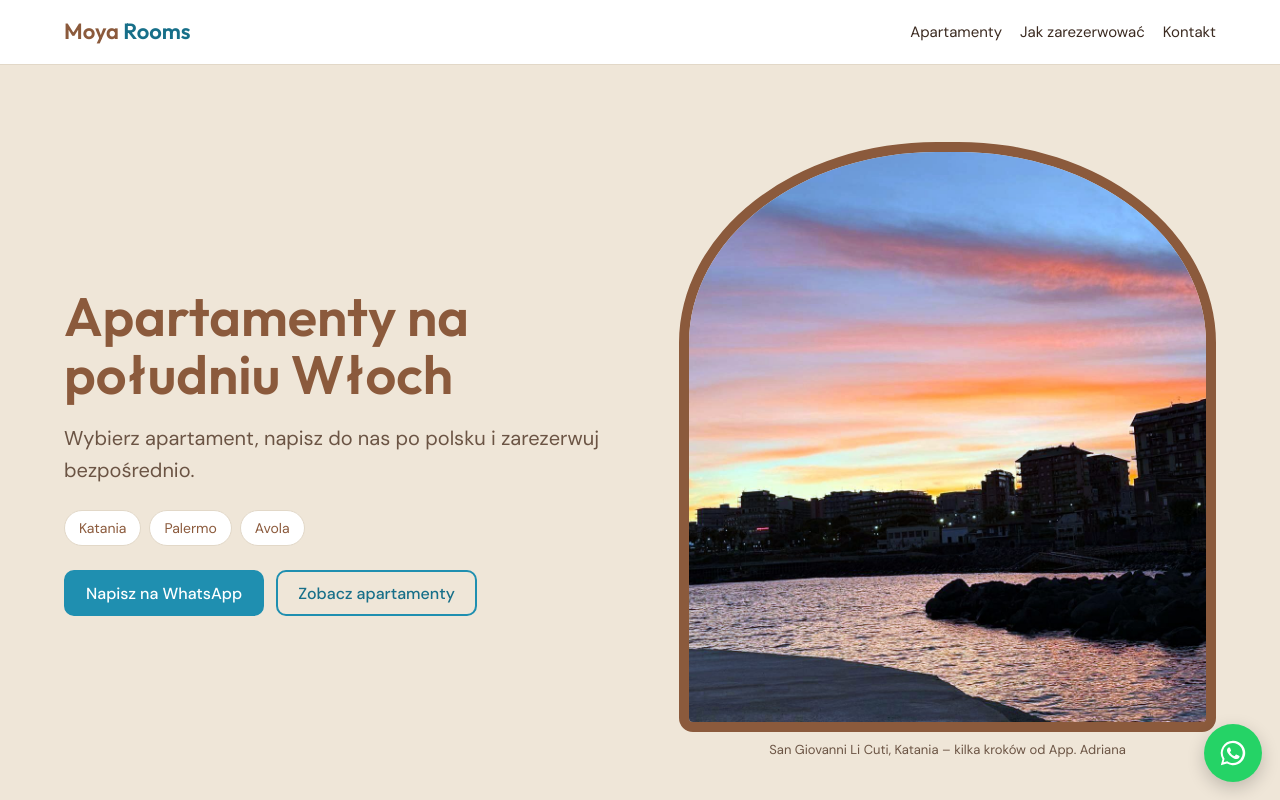
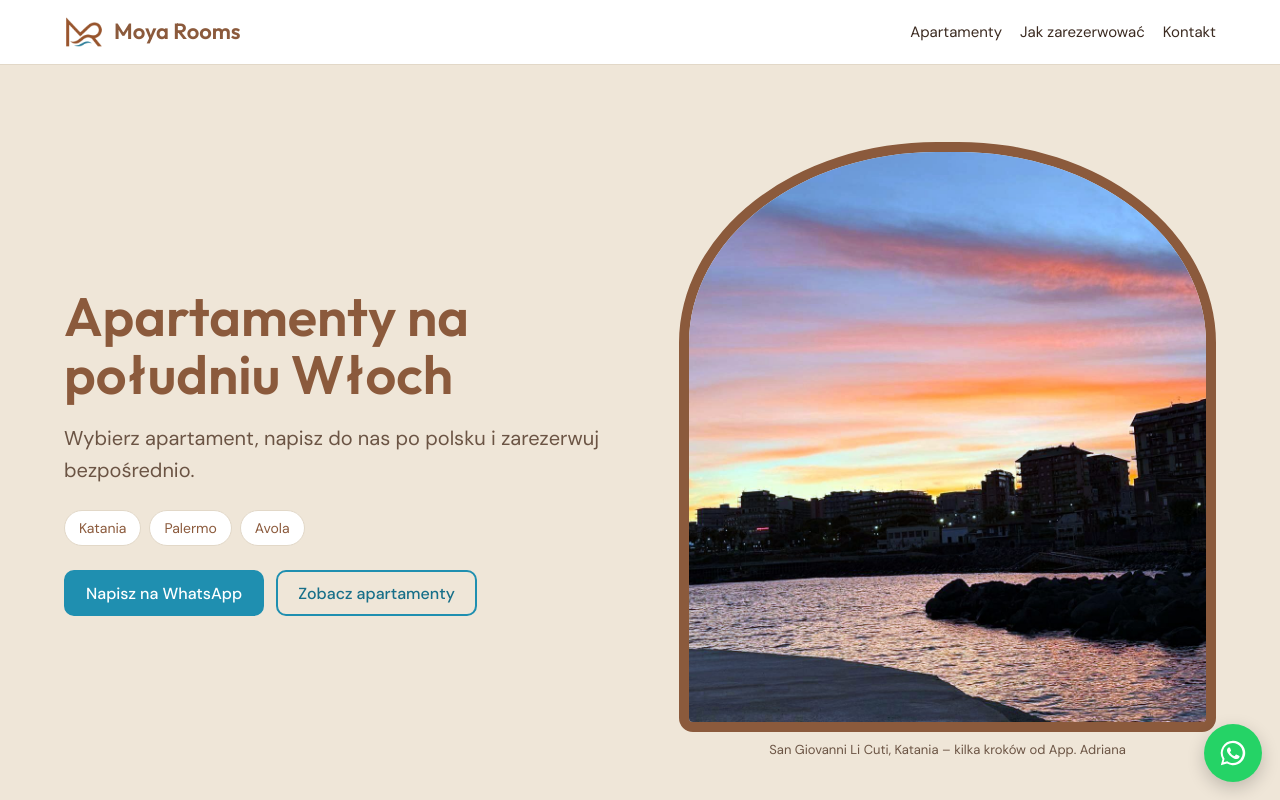
Before and after one commit to 1984clandestino/moyarooms, a plain HTML site: page index.html in a window 1280 px wide. Shown: the top 800 px of the page. Drawn offline with Linux system fonts and the light colour scheme.

Commit message:
Logo Moya Rooms nell'intestazione e nuove icone del sito
Co-Authored-By: Claude Opus 5.5 <noreply@anthropic.com>
Claude-Session: https://claude.ai/code/session_018qqhYGFdMpE4vrhNVTN2Et

```diff
--- a/index.html
+++ b/index.html
@@ -6,7 +6,8 @@
 <title>Moya Rooms – Apartamenty we Włoszech</title>
 <meta name="description" content="Apartamenty na południu Włoch: Katania, Palermo i Avola. Kontakt i rezerwacja po polsku.">
 <link rel="canonical" href="https://moyarooms.com/">
-<link rel="icon" href="favicon.svg" type="image/svg+xml">
+<link rel="icon" href="favicon-48.png" type="image/png" sizes="48x48">
+<link rel="apple-touch-icon" href="apple-touch-icon.png">
 <meta property="og:type" content="website">
 <meta property="og:locale" content="pl_PL">
 <meta property="og:site_name" content="Moya Rooms">
@@ -48,8 +49,9 @@ img{max-width:100%;display:block}
 .draft{background:var(--todo);color:var(--ink);text-align:center;font-size:14px;padding:8px 16px;border-bottom:1.5px dashed #c99a2e}
 header{position:sticky;top:0;z-index:5;background:color-mix(in srgb,var(--bg) 92%,transparent);backdrop-filter:blur(6px);border-bottom:1px solid var(--line)}
 .nav{display:flex;align-items:center;justify-content:space-between;gap:12px;flex-wrap:wrap;padding:12px max(5vw,16px);max-width:1280px;margin:0 auto}
-.logo{font-family:Outfit,sans-serif;font-weight:600;font-size:22px;color:var(--brown);text-decoration:none}
-.logo span{color:var(--blue-ink)}
+.logo{font-family:Outfit,sans-serif;font-weight:600;font-size:22px;color:var(--brown);text-decoration:none;display:inline-flex;align-items:center;gap:10px}
+.logo img{width:40px;height:40px;display:block}
+@media (max-width:440px){.logo{font-size:19px;gap:7px}.logo img{width:30px;height:30px}}
 .links{display:flex;gap:4px 18px;flex-wrap:wrap;align-items:center}
 .links a{color:var(--ink);text-decoration:none;font-size:15px;padding:8px 0}
 .links a:hover{color:var(--blue-ink)}
@@ -121,7 +123,7 @@ footer .wrap{display:flex;justify-content:space-between;gap:16px;flex-wrap:wrap}
 
 <header>
 <nav class="nav" aria-label="Menu główne">
-<a class="logo" href="#top">Moya <span>Rooms</span></a>
+<a class="logo" href="#top"><img src="img/logo-mark.png" alt="" width="40" height="40">Moya Rooms</a>
 <div class="links">
 <a href="#apartamenty">Apartamenty</a>
 <a href="#rezerwacja" class="hide-s">Jak zarezerwować</a>
```
Also changed, not shown: polityka-prywatnosci.html (+5 -3 lines), apple-touch-icon.png (added), favicon-48.png (added), img/logo-mark.png (added).
